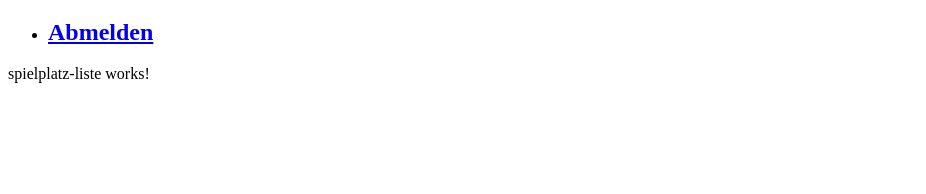
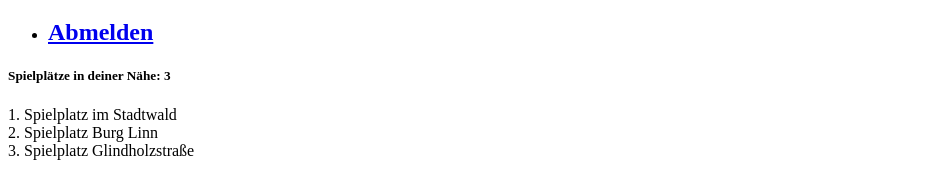
Before and after one commit to TWeh-314/Spielplatzplan, an Angular app: page /Liste in a window 1280 px wide. Shown: the part 486-680 px from the top of the page, without its empty margins (0-926 px from the left). Built offline with nearby package versions, Linux system fonts and the light colour scheme.

Commit message:
Spielplatzliste works

```diff
--- a/package.json
+++ b/package.json
@@ -25,13 +25,13 @@
     "zone.js": "~0.8.26"
   },
   "devDependencies": {
-    "@angular-devkit/build-angular": "~0.13.0",
+    "@angular-devkit/build-angular": "^0.13.9",
     "@angular/cli": "~7.3.7",
     "@angular/compiler-cli": "~7.2.0",
     "@angular/language-service": "~7.2.0",
-    "@types/node": "~8.9.4",
     "@types/jasmine": "~2.8.8",
     "@types/jasminewd2": "~2.0.3",
+    "@types/node": "~8.9.4",
     "codelyzer": "~4.5.0",
     "jasmine-core": "~2.99.1",
     "jasmine-spec-reporter": "~4.2.1",
--- a/src/app/shared/spielplatz.ts
+++ b/src/app/shared/spielplatz.ts
@@ -1,4 +1,6 @@
 export interface Spielplatz {
-    id: string;
+    name: string;
     beschreibung: string;
+    coords: string;
+    link: string;
 }
--- a/src/app/spielplatz-liste/spielplatz-liste.component.html
+++ b/src/app/spielplatz-liste/spielplatz-liste.component.html
@@ -1,3 +1,12 @@
-<p>
-  spielplatz-liste works!
-</p>
+
+<!--
+  <ng-container *ngIf="loading$ | async">
+  Lade, bitte warten!
+</ng-container> -->
+
+<h5>Spielplätze in deiner Nähe: {{ spielplaetze.length }}</h5>
+  <div
+    *ngFor="let p of spielplaetze; index as i; odd as o"
+    [ngClass]="{ grayBackground: o }">
+    {{i + 1}}. {{p.name}}
+  </div>
--- a/src/app/spielplatz-liste/spielplatz-liste.component.ts
+++ b/src/app/spielplatz-liste/spielplatz-liste.component.ts
@@ -1,4 +1,5 @@
 import { Component, OnInit } from '@angular/core';
+import { Spielplatz } from './../shared/spielplatz';
 
 @Component({
   selector: 'app-spielplatz-liste',
@@ -6,10 +7,32 @@ import { Component, OnInit } from '@angular/core';
   styleUrls: ['./spielplatz-liste.component.scss']
 })
 export class SpielplatzListeComponent implements OnInit {
+  spielplaetze: Spielplatz[];
 
   constructor() { }
 
   ngOnInit() {
+
+    this.spielplaetze = [
+      {
+        name: 'Spielplatz im Stadtwald',
+        beschreibung: 'Riesen Spielplatz mit vielen Angeboten',
+        coords: '51.3469843,6.5936669,14z',
+        link: 'https://spielplatznet.de/spielplatz/10509/Krefeld/Stadtwald'
+      },
+      {
+        name: 'Spielplatz Burg Linn',
+        beschreibung: 'Große Burganlage aus Holz mit 3 Rutschen. Die Fläche ist komplett mit Sand bedeckt',
+        coords: '51.332626,6.6342291,17z',
+        link: 'https://www.spielplatztreff.de/spielplatz/burg-linn-in-krefeld_4691'
+      },
+      {
+        name: 'Spielplatz Glindholzstraße',
+        beschreibung: 'Weitläufiger Spielplatz mit 2 Schaukeln, 2 Tischtennisplatten, Bagger, Kletterbaum und Rutsche. Wenig Sand.',
+        coords: '51.3346703,6.6169091,15z',
+        link: 'https://www.spielplatztreff.de/spielplatz/burg-linn-in-krefeld_4691'
+      }
+    ]
   }
 
 }
```
Also changed, not shown: 1 other file (tests, documents, lock files or other folders).
